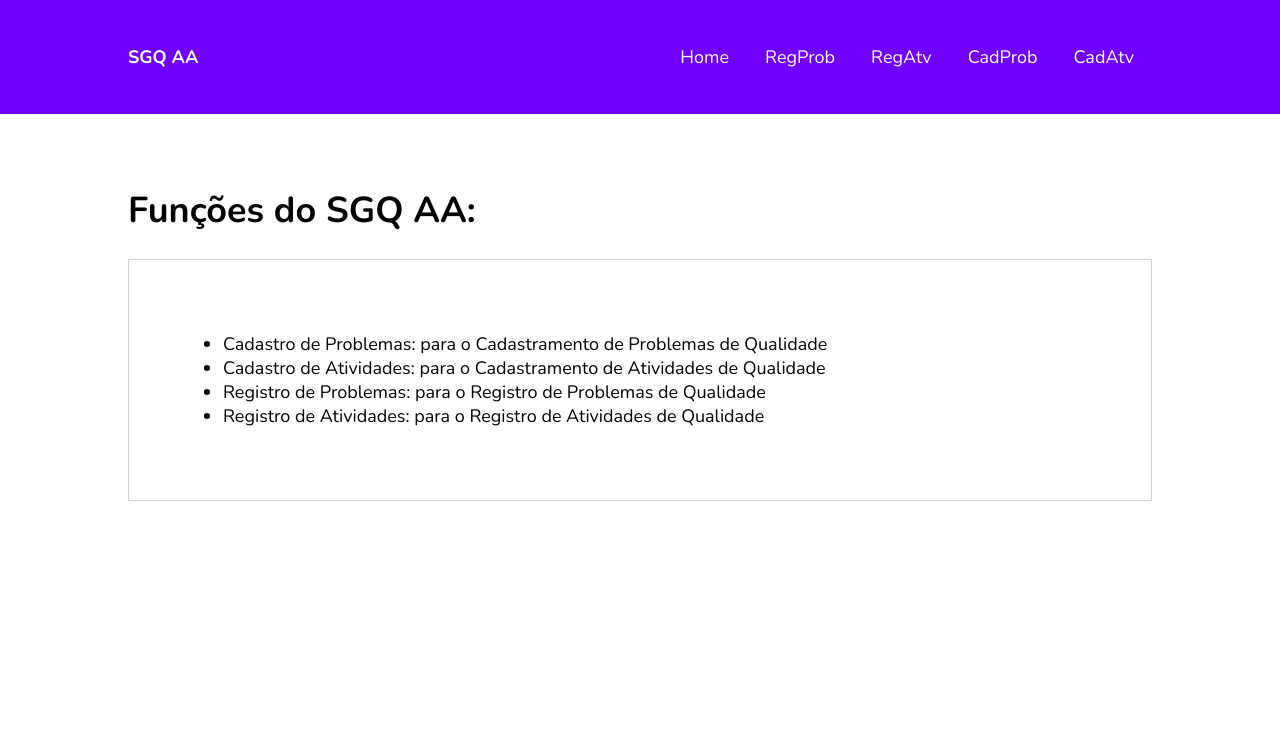
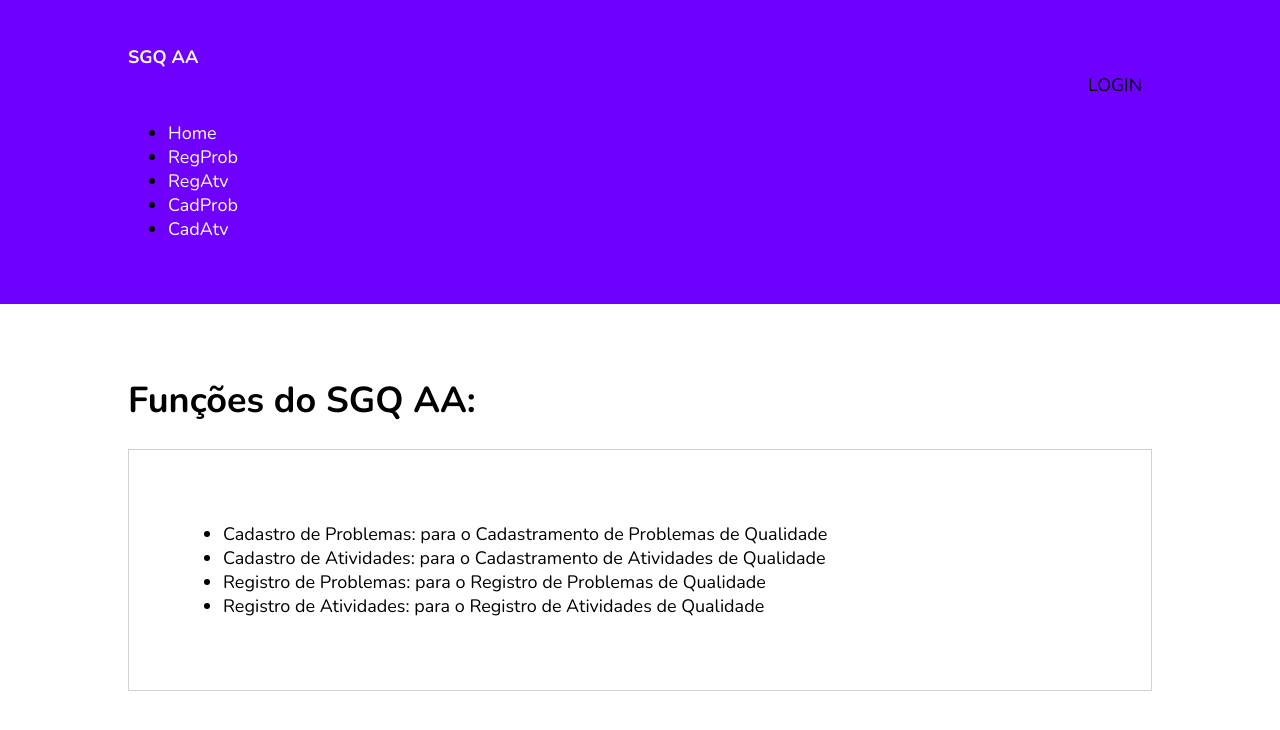
Before and after one commit to ArnaldoBichara/sgqCliente, an Angular app: page / in a window 1280 px wide. Shown: the top 730 px of the page. Built offline with nearby package versions, Linux system fonts and the light colour scheme.

Commit message:
integrando login

```diff
--- a/src/app/modules/app.component.html
+++ b/src/app/modules/app.component.html
@@ -1,7 +1,14 @@
 <header>
   <div class="container">
-    <a routerLink="/" class="logo">SGQ AA</a>
-    <nav>
+    <article class="row">
+      <section class="col-lg-7 col-md-6 col-12">
+        <a routerLink="/" class="logo">SGQ AA</a>
+      </section>
+
+      <section class="col-lg-4 col-md-5 col-12">
+          <app-identity></app-identity>
+      </section>
+
       <ul>
         <li><a href="#" routerLink="/">Home</a></li>
         <li><a href="#" routerLink="/regProblemas">RegProb</a></li>
@@ -9,7 +16,7 @@
         <li><a href="#" routerLink="/problemas">CadProb</a></li>
         <li><a href="#" routerLink="/atividades">CadAtv</a></li>
       </ul>
-    </nav>
+    </article>
   </div>
 </header>
 
```
Also changed, not shown: src/app/modules/app.module.ts (+30 -2 lines).
